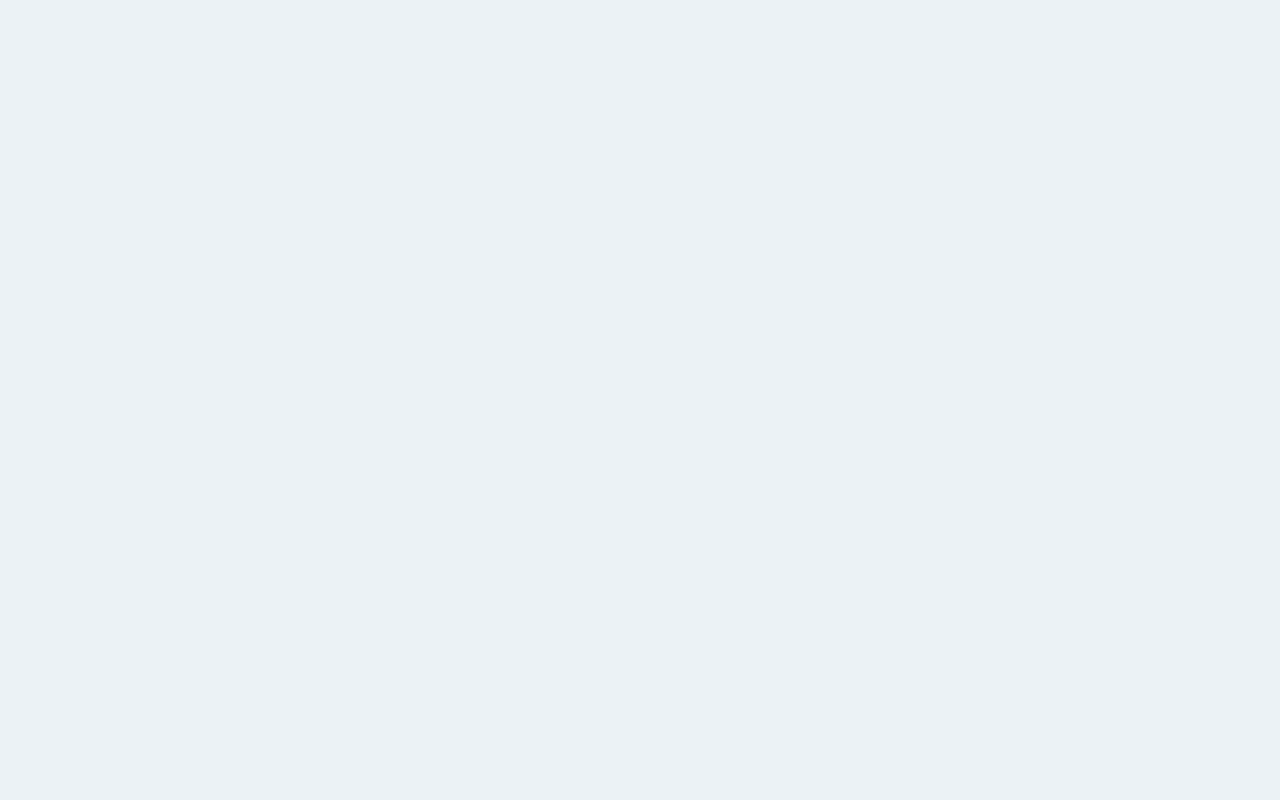
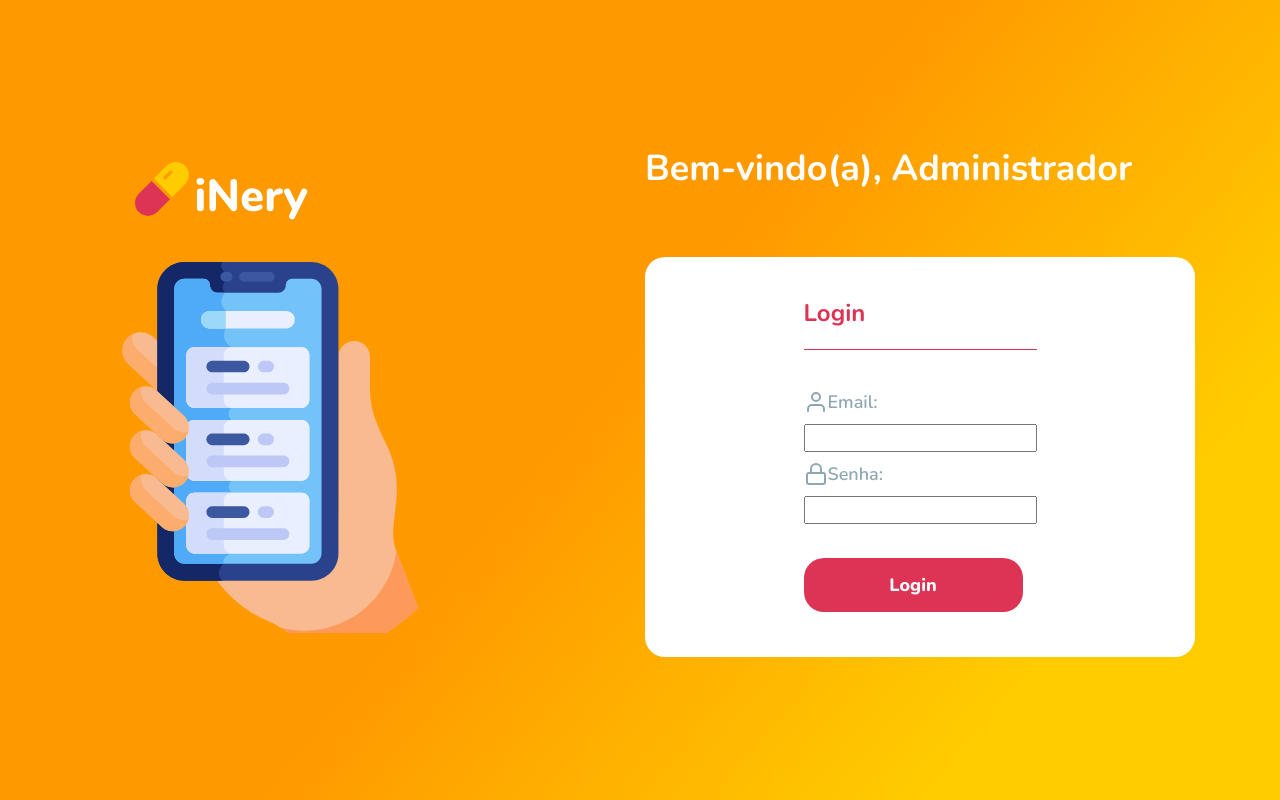
Before and after one commit to ibrunera/inery, a React (Create React App) app in the folder web/: page /admin/login in a window 1280 px wide. Built offline with nearby package versions, Linux system fonts and the light colour scheme.

Commit message:
Created Admin LoginPage

```diff
--- /dev/null
+++ b/web/src/pages/admin/LoginPage.tsx
@@ -0,0 +1,51 @@
+import React from 'react';
+import { FiUser, FiLock } from 'react-icons/fi'
+
+import '../../styles/pages/admin/login.css'
+
+import logoImg from '../../assets/logo.svg'
+import phoneImg from '../../assets/smartphone(1).svg'
+
+
+export default function LoginPage() {
+  return (
+
+    <div id="login-container">
+
+
+     <aside>
+        <header>
+          <img src={logoImg} alt="iNery" />
+          <img src={phoneImg} alt="iNery" className="phone"/>
+        </header>
+
+      </aside>
+
+      <main>
+        <h1>Bem-vindo(a), Administrador</h1>
+        <div className="login-form">
+
+          <form>
+            <fieldset>
+              <legend>Login</legend>
+              <div className="input-block">
+                <label htmlFor="email"><FiUser size={24} /> Email: </label>
+                <input type="text" id="email" />
+
+              </div>
+              <div className="input-block">
+                <label htmlFor="email"><FiLock size={24} /> Senha: </label>
+                <input type="password" />
+              </div>
+
+              <button className="confirm-button" >Login</button>
+
+            </fieldset>
+          </form>
+
+
+        </div>
+      </main>
+    </div>
+  )
+}
--- a/web/src/routes.tsx
+++ b/web/src/routes.tsx
@@ -1,5 +1,6 @@
 import React from 'react';
 import {BrowserRouter, Route, Switch } from 'react-router-dom'
+import LoginPage from './pages/admin/LoginPage';
 import CreatePacient from './pages/CreatePacient';
 import LandingPage from './pages/LandingPage';
 
@@ -10,6 +11,7 @@ export default function Routes() {
       <Switch>
         <Route path="/" exact component={LandingPage} />
         <Route path="/pacient/create" component={CreatePacient} />
+        <Route path="/admin/login" component={LoginPage} />
       </Switch>
     </BrowserRouter>
   )
--- /dev/null
+++ b/web/src/styles/pages/admin/login.css
@@ -0,0 +1,103 @@
+#login-container {
+  width: 100vw;
+  height: 100vh;
+  background: linear-gradient(130.02deg, #FF9900 47.43%, #FFCC00 81.83%);
+
+  display: flex;
+  justify-content: center;
+  align-items: center;
+}
+
+#login-container  aside {
+  width: 560px;
+  padding: 50px;
+
+  display: flex;
+  flex-direction: column;
+  justify-content: space-between;
+}
+
+#login-container  aside .phone{
+  position : relative;
+  width: 400px;
+  height: 400px;
+  right: 50px
+}
+
+#login-container main h2{
+  font-size: 40px;
+  font-weight: 800;
+
+  line-height: 38px;
+}
+
+#login-container main .login-form {
+  width:  550px;
+  height: 400px;
+
+  margin-top: 64px;
+
+  display: flex;
+  justify-content: center;
+  align-items: center;
+
+  background-color: #fff;
+  border-radius: 20px;
+}
+
+
+#login-container main .login-form fieldset {
+  border: 0;
+}
+
+#login-container main .login-form fieldset legend {
+  width: 100%;
+
+  font-size: 24px;
+  line-height: 24px;
+  color: #DD3355;
+  font-weight: 700;
+
+  border-bottom: 1px solid #DD3355;
+  margin-bottom: 40px;
+  padding-bottom: 24px;
+}
+
+#login-container main .login-form .input-block label {
+  display: flex;
+  color: #8fa7b3;
+  margin-bottom: 10px;
+  line-height: 24px;
+}
+
+
+#login-container main .login-form .input-block + .input-block {
+  margin-top: 10px;
+}
+
+#login-container main .login-form  button.confirm-button {
+  margin-top: 34px;
+
+  width: 94%;
+  height: 54px;
+  border: 0;
+  cursor: pointer;
+  background: #DD3355;
+  border-radius: 20px;
+  color: #ffffff;
+  font-weight: 800;
+
+  display: flex;
+  justify-content: center;
+  align-items: center;
+
+  transition: background-color 0.2s;
+}
+
+#login-container main .login-form  button.confirm-button svg {
+  margin-right: 16px;
+}
+
+#login-container main .login-form  button.confirm-button:hover {
+  background: #FFCC00;
+}
```
Also changed, not shown: web/tsconfig.json (line endings or trailing spaces).
